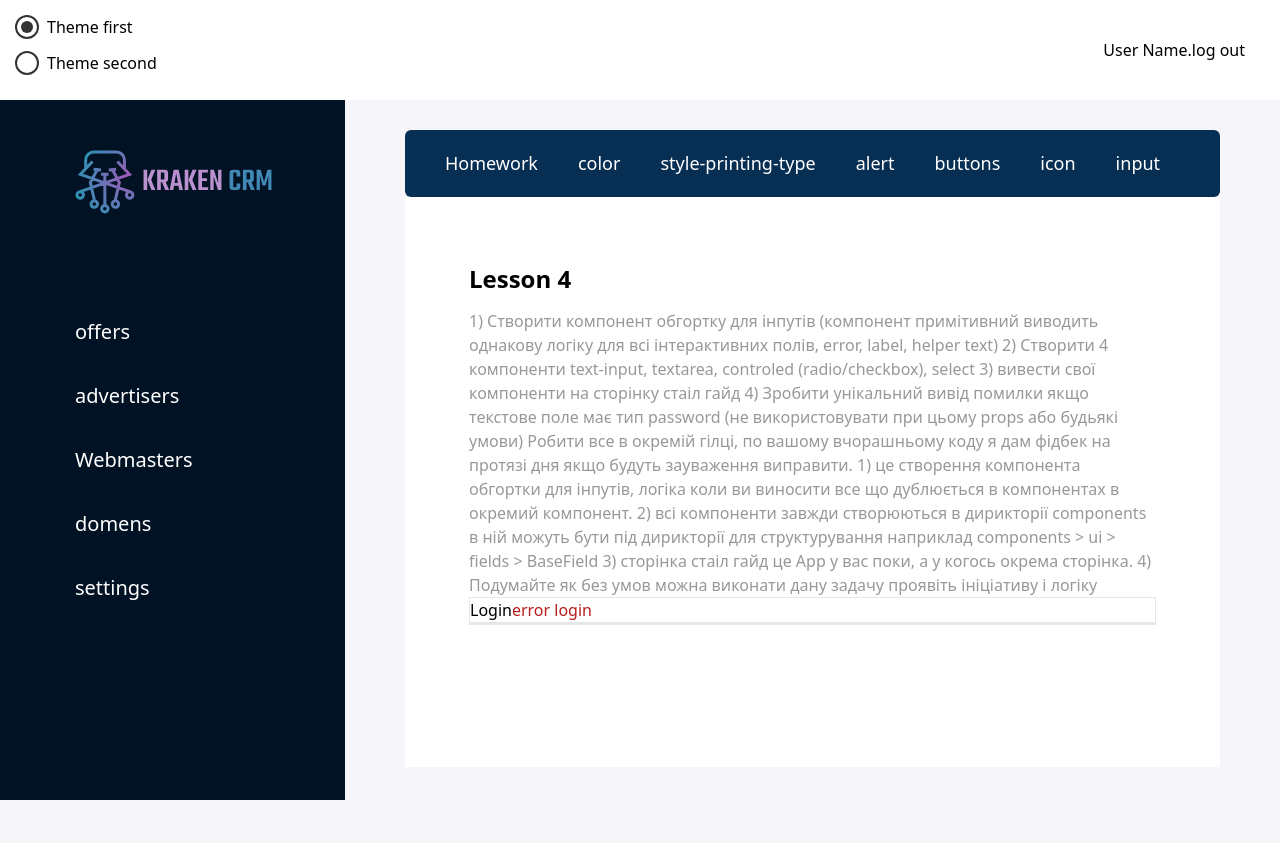
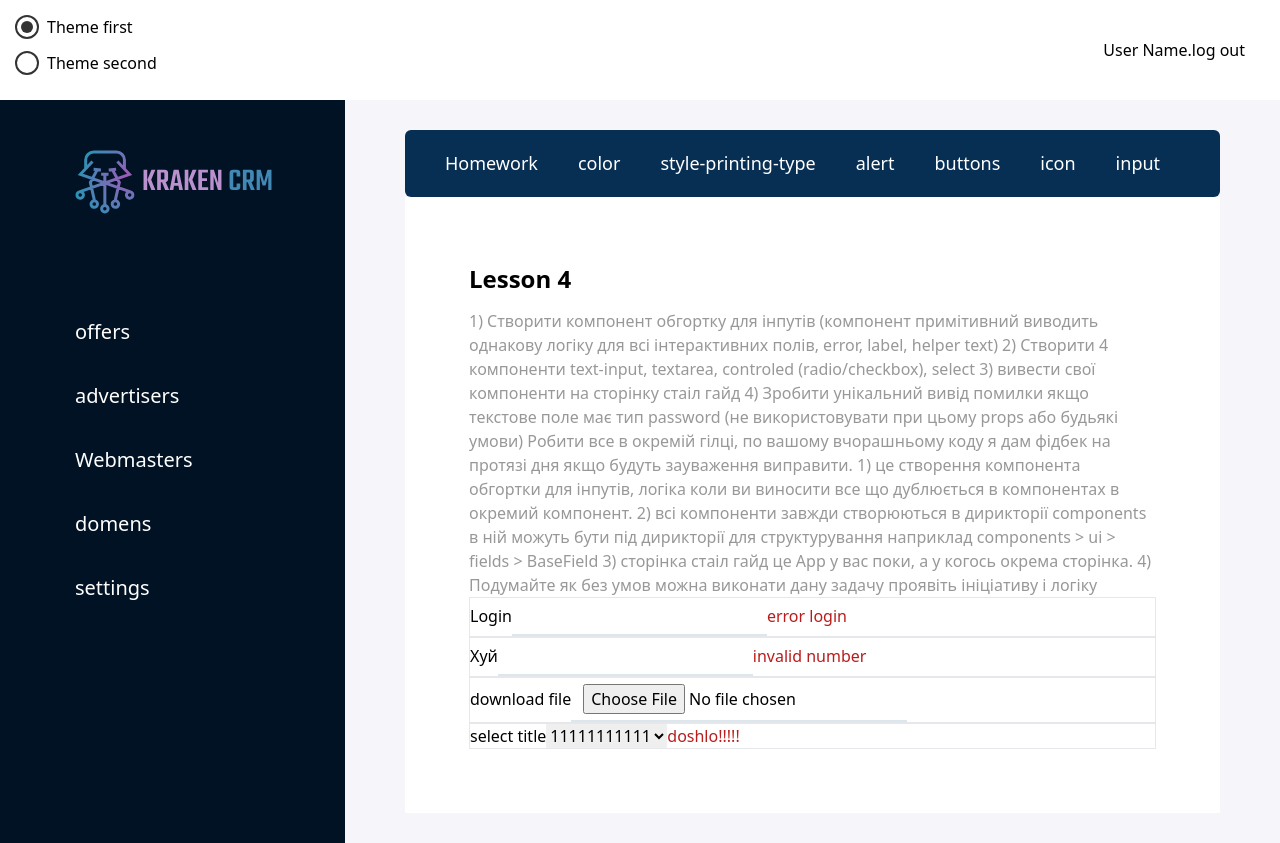
Before and after one commit to RostislavSuslov/dev-Kraken, a Vue app: page /lesson-4 in a window 1280 px wide. Before the commit the page ends 800 px from the top, so only its background shows below. Built offline with nearby package versions, Linux system fonts and the light colour scheme.

Commit message:
slots done

```diff
--- /dev/null
+++ b/src/components/ui/fields/BaseInputNumber.vue
@@ -0,0 +1,31 @@
+<template>
+    <ui-fields-wrapper :error="error" :label="label" :helperText="helperText">
+        <input :type="type" :value="modelValue"/>
+        <template #helperText="data">
+            <slot name="helperText" v-bind="data"></slot>
+        </template>
+    </ui-fields-wrapper>
+</template>
+
+
+<script setup>
+import UiFieldsWrapper from './Wrapper.vue'
+
+defineProps({
+    type:{
+        type:String,
+        default: 'text'
+    },
+
+    modelValue: null,
+    label: String,
+    error: String,
+    helperText: String,
+ })
+
+defineEmits("update:modelValue");
+const onInput = (event) => {
+    emit('update:modelValue', event.target.value)
+}
+
+</script>
--- a/src/components/ui/fields/BaseSelect.vue
+++ b/src/components/ui/fields/BaseSelect.vue
@@ -1,7 +1,10 @@
 <template>
     <ui-fields-wrapper>
         <select>
-            ...
+            <option value="111111111">11111111111</option>
+            <option value="222222222">22222222222</option>
+            <option value="333333333">33333333333</option>
+            <option value="444444444">44444444444</option>
         </select>
         <template #helperText="data">
             <slot name="helperText" v-bind="data"></slot>
--- a/src/components/ui/fields/Wrapper.vue
+++ b/src/components/ui/fields/Wrapper.vue
@@ -5,6 +5,7 @@
                 {{ label }}
             </label>
         </slot>
+        <slot /> <!-- input || select || radio || more tags-->
         <slot v-if="currentHelperText || $slots.helperText" name="halperText" :helper-text="currentHelperText">
             <span :class="{'text-red-700': isError}">
                 {{ currentHelperText }}
--- a/src/views/lessons/Lesson_4.vue
+++ b/src/views/lessons/Lesson_4.vue
@@ -22,7 +22,12 @@
       <InputRadio></InputRadio>
       <Select></Select> -->
       <base-input name="login" error="error login" label="Login" />
-      <base-input name="password" type="password" />
+      <base-input-number name="number" type="number"  error="invalid number" label="Хуй" />
+      <base-input name="file" type="file" label="download file"  />
+      <base-select name="select"  label="select title"  error="doshlo!!!!!" />
+
+
+
   </div>
 </template>
 <script setup>
@@ -32,4 +37,6 @@
   import InputRadio from '../../components/form/InputRadio.vue';
   import Select from '../../components/form/Select.vue';
   import BaseInput from '../../components/ui/fields/BaseInput.vue';
+  import BaseInputNumber from '../../components/ui/fields/BaseInputNumber.vue';
+  import BaseSelect from '../../components/ui/fields/BaseSelect.vue';
 </script>
```
